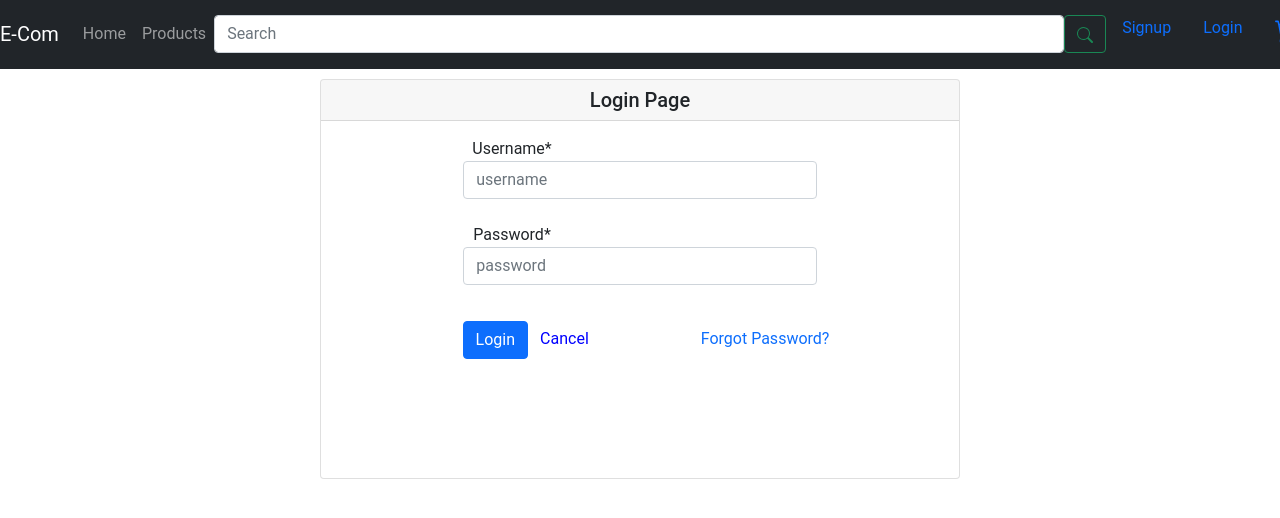
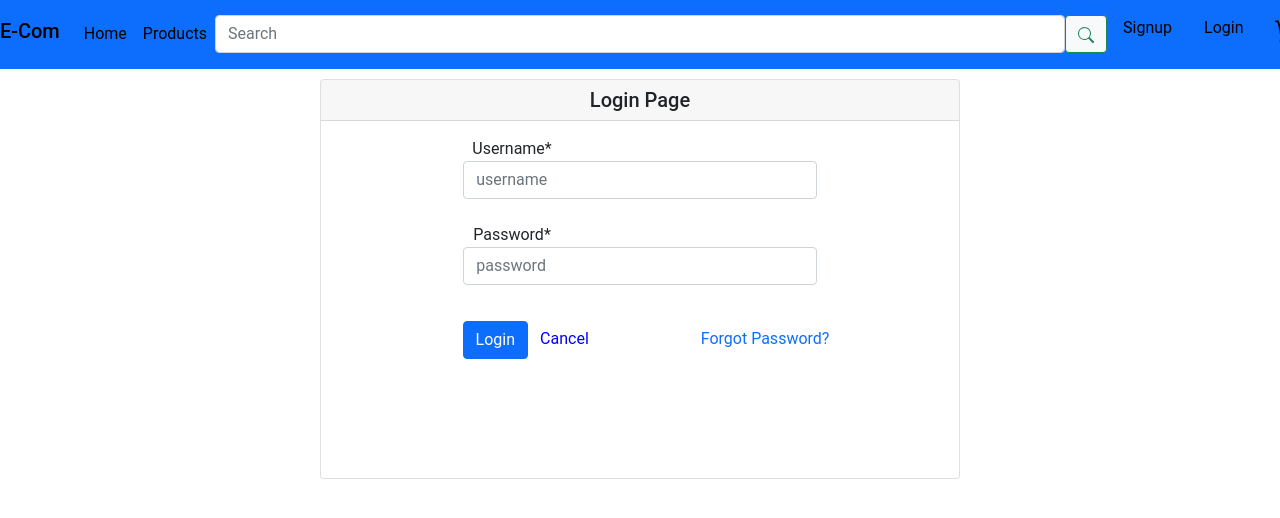
Before and after one commit to pratiktumul/E-Commerce-Website-Angular, an Angular app in the folder E-Commerce/: page /login in a window 1280 px wide. Shown: the top 518 px of the page. Built offline with nearby package versions, Linux system fonts and the light colour scheme.

Commit message:
Added The Login and Forgot Password Component in Shared Folder

```diff
--- a/E-Commerce/src/app/Shared/navbar/navbar.component.html
+++ b/E-Commerce/src/app/Shared/navbar/navbar.component.html
@@ -1,5 +1,6 @@
-<nav class="navbar navbar-expand-lg navbar-dark bg-dark">
-    <a class="navbar-brand" href="#">E-Com</a>
+
+<nav class="navbar navbar-expand-lg navbar-dark bg-primary">
+  <h4><a class="navbar-brand" style="color:black;" href="#">E-Com</a></h4>
   <button class="navbar-toggler" type="button" data-toggle="collapse" data-target="#navbarSupportedContent" aria-controls="navbarSupportedContent" aria-expanded="false" aria-label="Toggle navigation">
     <span class="navbar-toggler-icon"></span>
   </button>
@@ -7,18 +8,21 @@
   <div class="collapse navbar-collapse" id="navbarSupportedContent">
     <ul class="navbar-nav mr-auto">
       <li class="nav-item active">
-          <a class="nav-link" routerLink="/Home" routerLinkActive="active"href="#">Home <span class="sr-only"></span></a>
+        <a class="nav-link" style="color:black;" routerLink="/Home" routerLinkActive="active"href="#">Home <span class="sr-only"></span></a>
       </li>
       <li class="nav-item">
-          <a class="nav-link" href="Products">Products</a>
+        <a class="nav-link" style="color: black;" href="Products">Products</a>
       </li>
+      <!-- <li class="nav-item">
+        <a class="nav-link" style="color: black;" href="Admin">Admin</a>
+      </li>   -->
 </ul>
 </div>
 
 <div>
       <form class="d-flex" style="align-self: centers;">
         <input class="form-control justify-center" id ="input-lg" type="search" style="width: 850px;" placeholder="Search" aria-label="Search">
-          <button class="btn btn-outline-success" type="submit">
+        <button class="btn  btn-light btn-outline-success" type="submit">
           <svg xmlns="http://www.w3.org/2000/svg" width="16" height="16" fill="currentColor" class="bi bi-search" viewBox="0 0 16 16">
               <path d="M11.742 10.344a6.5 6.5 0 1 0-1.397 1.398h-.001c.03.04.062.078.098.115l3.85 3.85a1 1 0 0 0 1.415-1.414l-3.85-3.85a1.007 1.007 0 0 0-.115-.1zM12 6.5a5.5 5.5 0 1 1-11 0 5.5 5.5 0 0 1 11 0z"/>
             </svg></button>
@@ -26,12 +30,12 @@
 </div>
       <div class="d-flex " style="margin-right: 30px; text-emphasis-color : inherit;">
 
-            <a class="nav-link  " href="signup">Signup</a>
-            <a class="nav-link " href="login">Login</a>
+          <a class="nav-link " href="signup" style="color: black;">Signup</a>
+          <a class="nav-link "  routerLink='/login' href="#" style="color:black;">Login</a>
 
 
-          <a type="button" class="btn btn-primary " class="nav-link" href="Cart">
-            <h4><svg xmlns="http://www.w3.org/2000/svg" width="25" height="25" fill="currentColor" class="bi bi-cart3" viewBox="0 0 16 16">
+        <a type="button" class="btn btn-primary " class="nav-link" href="#">
+          <h4 style="color: ivory;"><svg xmlns="http://www.w3.org/2000/svg" width="25" height="25" fill="currentColour"  class="bi bi-cart3" viewBox="0 0 16 16">
             <path d="M0 1.5A.5.5 0 0 1 .5 1H2a.5.5 0 0 1 .485.379L2.89 3H14.5a.5.5 0 0 1 .49.598l-1 5a.5.5 0 0 1-.465.401l-9.397.472L4.415 11H13a.5.5 0 0 1 0 1H4a.5.5 0 0 1-.491-.408L2.01 3.607 1.61 2H.5a.5.5 0 0 1-.5-.5zM3.102 4l.84 4.479 9.144-.459L13.89 4H3.102zM5 12a2 2 0 1 0 0 4 2 2 0 0 0 0-4zm7 0a2 2 0 1 0 0 4 2 2 0 0 0 0-4zm-7 1a1 1 0 1 1 0 2 1 1 0 0 1 0-2zm7 0a1 1 0 1 1 0 2 1 1 0 0 1 0-2z"/>
           </svg></h4>
         </a>
--- a/E-Commerce/src/app/app-routing.module.ts
+++ b/E-Commerce/src/app/app-routing.module.ts
@@ -1,7 +1,7 @@
 import { NgModule } from '@angular/core';
 import { Routes, RouterModule } from '@angular/router';
-import { ForgotPasswordComponent } from './components/forgot-password/forgot-password.component';
-import { LoginComponent } from './components/login/login.component';
+import { ForgotPasswordComponent } from './Shared/forgot-password/forgot-password.component';
+import { LoginComponent } from './Shared/login/login.component';
 
 const routes: Routes = [
   { path: 'login' , component:LoginComponent},
--- a/E-Commerce/src/app/app.module.ts
+++ b/E-Commerce/src/app/app.module.ts
@@ -3,14 +3,14 @@ import { NgModule } from '@angular/core';
 
 import { AppRoutingModule } from './app-routing.module';
 import { AppComponent } from './app.component';
-import { LoginComponent } from './components/login/login.component';
+import { LoginComponent } from './Shared/login/login.component';
 import { FlexLayoutModule } from '@angular/flex-layout';
 import { MatCardModule } from '@angular/material/card';
 import { MatInputModule } from '@angular/material/input';
 import { FormsModule, ReactiveFormsModule } from '@angular/forms';
 import { MatFormFieldModule } from '@angular/material/form-field';
 import { MatIconModule } from '@angular/material/icon';
-import { ForgotPasswordComponent } from './components/forgot-password/forgot-password.component';
+import { ForgotPasswordComponent } from './Shared/forgot-password/forgot-password.component';
 import { NavbarComponent } from './Shared/navbar/navbar.component';
 
 @NgModule({
```
Also changed, not shown: E-Commerce/src/app/Shared/forgot-password/forgot-password.component.css (renamed from E-Commerce/src/app/components/forgot-password/forgot-password.component.css), E-Commerce/src/app/Shared/forgot-password/forgot-password.component.html (renamed from E-Commerce/src/app/components/forgot-password/forgot-password.component.html), E-Commerce/src/app/Shared/forgot-password/forgot-password.component.ts (renamed from E-Commerce/src/app/components/forgot-password/forgot-password.component.ts), E-Commerce/src/app/Shared/login/login.component.css (renamed from E-Commerce/src/app/components/login/login.component.css), E-Commerce/src/app/Shared/login/login.component.html (renamed from E-Commerce/src/app/components/login/login.component.html), E-Commerce/src/app/Shared/login/login.component.ts (renamed from E-Commerce/src/app/components/login/login.component.ts). Lines whose indentation alone changed are shown as unchanged.
